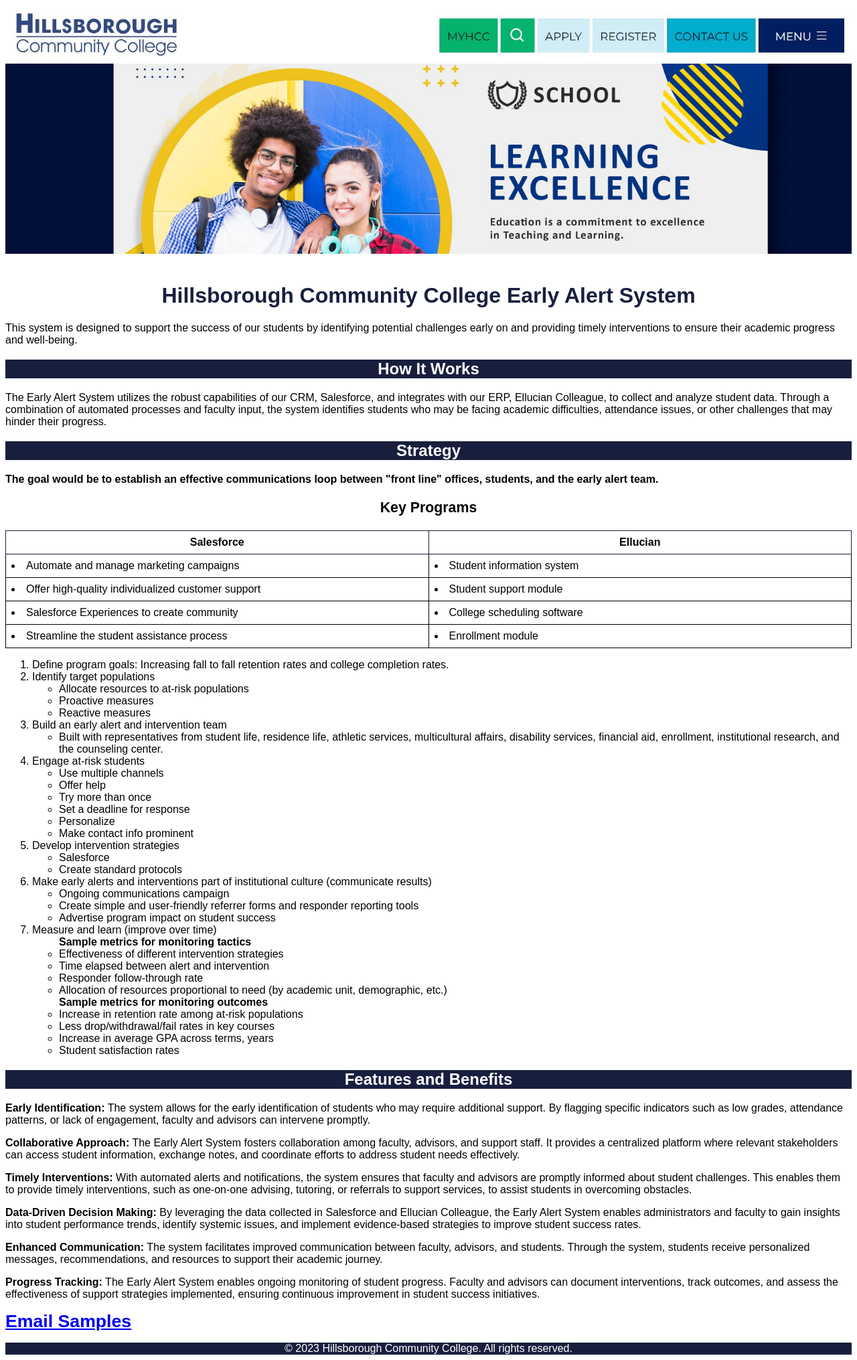
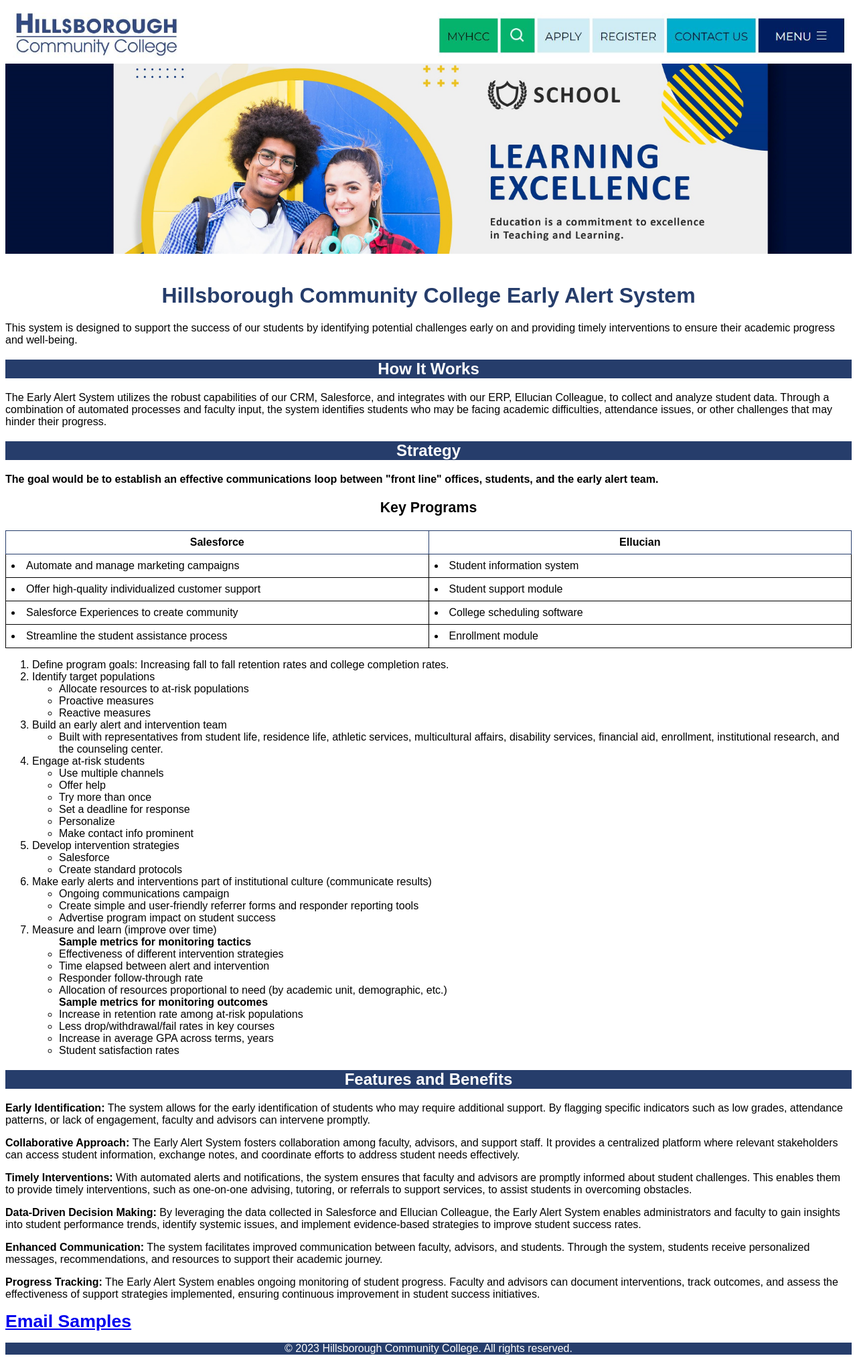
Before and after one commit to BiancaW714/biancaw714.github.io, a Jekyll site: the page index.html, which Jekyll copies as it is, in a window 1280 px wide. Shown: the whole page at 67% size. Built offline with Jekyll 4.4.1, drawn with Linux system fonts in a browser that asks for light colours.

Commit message:
Update index.html

```diff
--- a/index.html
+++ b/index.html
@@ -14,7 +14,7 @@
                     font-family: Arial, Helvetica, sans-serif ;
     text-align: center;
         }
-        h2{background-color:#181f3e
+        h2{background-color:#263d6b
             ; color:white ;
                     font-family: Arial, Helvetica, sans-serif ;
     text-align: center;
@@ -22,7 +22,7 @@
             body {font-family: Arial, Helvetica, sans-serif;}
             a {font-weight: bold;
             font-size: large;}
-            footer {background-color: #181f3e;
+            footer {background-color: #263d6b;
             color: white;
         display: block;
     text-align: center;}
@@ -34,7 +34,7 @@
       width: 100%;
         }
     th, td {
-      border: 1px solid #181f3e; /* Add borders */
+      border: 1px solid #263d6b; /* Add borders */
       padding: 8px;
       text-align: left; }
 font-family: Arial, Helvetica, sans-serif ;
@@ -62,7 +62,7 @@
         <div class=banner><img src="assets/hcc3.JPG" alt="Studying" width="600" height="200"></div>
         <div class=banner><img src="assets/5317197.jpg" alt="Studying" width="600" height="200"></div>
         <br>
-        <h1 style="color: #181f3e;">Hillsborough Community College Early Alert System</h1>
+        <h1 style="color: #263d6b;">Hillsborough Community College Early Alert System</h1>
       </p> This system is designed to support the success of our students by identifying potential challenges early on and providing timely interventions to ensure their academic progress and well-being.
                 <p><h2>
             How It Works
```
